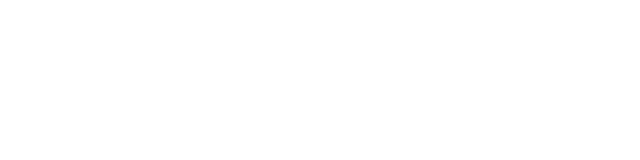
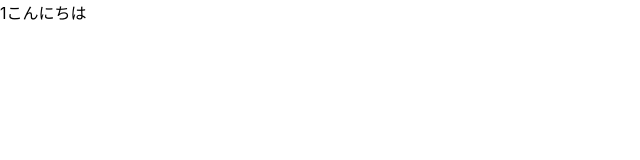
Before and after one commit to yoheihe/jisyu, a React (Create React App) app: page / in a window 1280 px wide. Shown: the top 160 px of the page, without its empty margins (0-640 px from the left). Built offline with nearby package versions, Linux system fonts and the light colour scheme.

Commit message:
コード修正

```diff
--- a/src/App.js
+++ b/src/App.js
@@ -7,6 +7,7 @@ function App() {
   return (
     <Test
     check_number="1"
+    sample="こんにちは"
     />
   );
 };
--- a/src/Test.js
+++ b/src/Test.js
@@ -1,5 +1,8 @@
 export default function Test(props) {
  return (
-    console.log(props.check_number)
- );
+   <div>
+    {props.check_number}
+    {props.sample}
+   </div>
+ );                        c
 }
```
Also changed, not shown: 1 other file (tests, documents, lock files or other folders).
